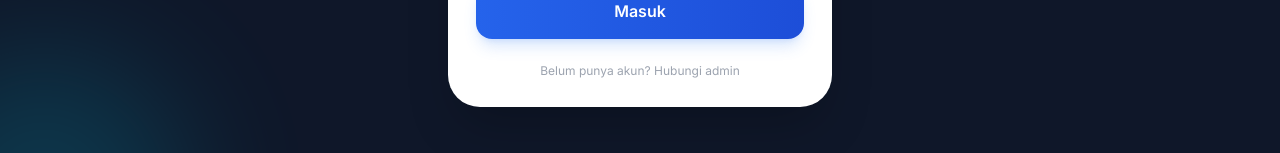
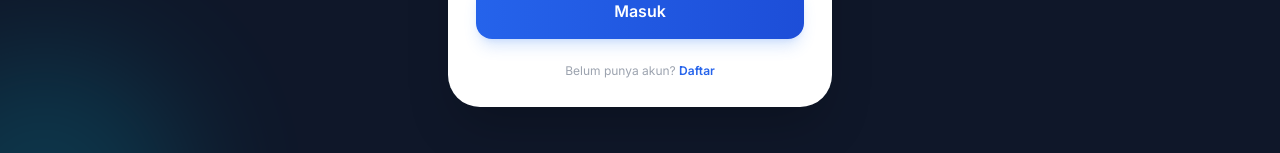
Before and after one commit to kielesgacdri/genshinmarketglobal, a Next.js app: page /login in a window 1280 px wide. Shown: the part 561-714 px from the top of the page. Built offline with nearby package versions, Linux system fonts and the light colour scheme; no server answers.

Commit message:
Update page.js

```diff
--- a/app/login/page.js
+++ b/app/login/page.js
@@ -1,8 +1,8 @@
 'use client';
 import { useState } from 'react';
 import { supabase } from '@/lib/supabase';
-import { useRouter } from 'next/navigation';
 import { User, Lock, Eye, EyeOff } from 'lucide-react';
+import Link from 'next/link';
 
 export default function LoginPage() {
   const [username, setUsername] = useState('');
@@ -10,7 +10,6 @@
   const [showPass, setShowPass] = useState(false);
   const [loading, setLoading] = useState(false);
   const [error, setError] = useState('');
-  const router = useRouter();
 
   const handleLogin = async (e) => {
     e.preventDefault();
@@ -20,7 +19,6 @@
     try {
       const uname = username.toLowerCase().trim();
 
-      // 1. Cari profile
       const { data: profile, error: profErr } = await supabase
         .from('profiles')
         .select('email, role')
@@ -39,7 +37,6 @@
         return;
       }
 
-      // 2. Login
       const { error: authErr } = await supabase.auth.signInWithPassword({
         email: profile.email,
         password,
@@ -51,12 +48,7 @@
         return;
       }
 
-      // 3. Redirect
-      if (profile.role === 'owner') {
-        window.location.href = '/owner';
-      } else {
-        window.location.href = '/dashboard';
-      }
+      window.location.href = '/';
     } catch (err) {
       setError('Error: ' + err.message);
       setLoading(false);
@@ -135,10 +127,11 @@
           </form>
 
           <p className="text-center text-xs text-gray-400 mt-6">
-            Belum punya akun? Hubungi admin
+            Belum punya akun?{' '}
+            <Link href="/register" className="text-blue-600 font-semibold">Daftar</Link>
           </p>
         </div>
       </div>
     </div>
   );
-            }
+}
```
